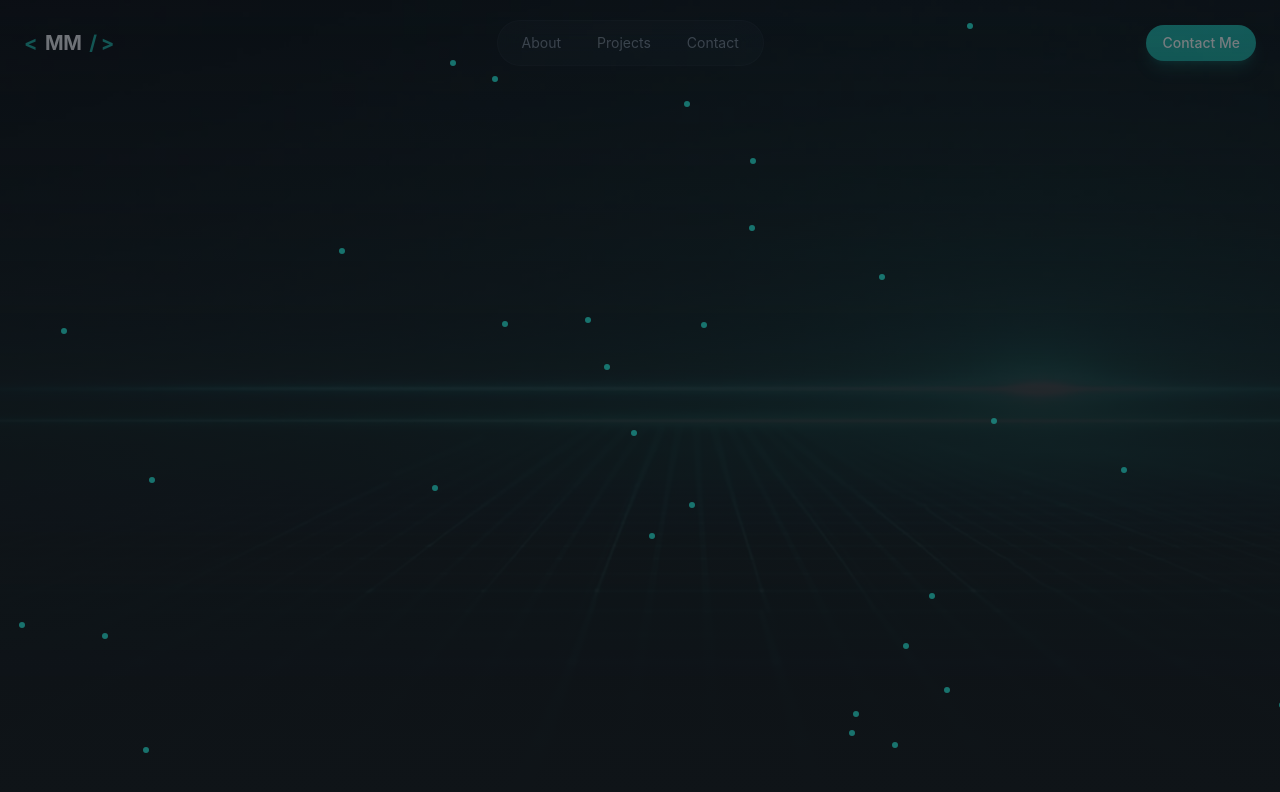
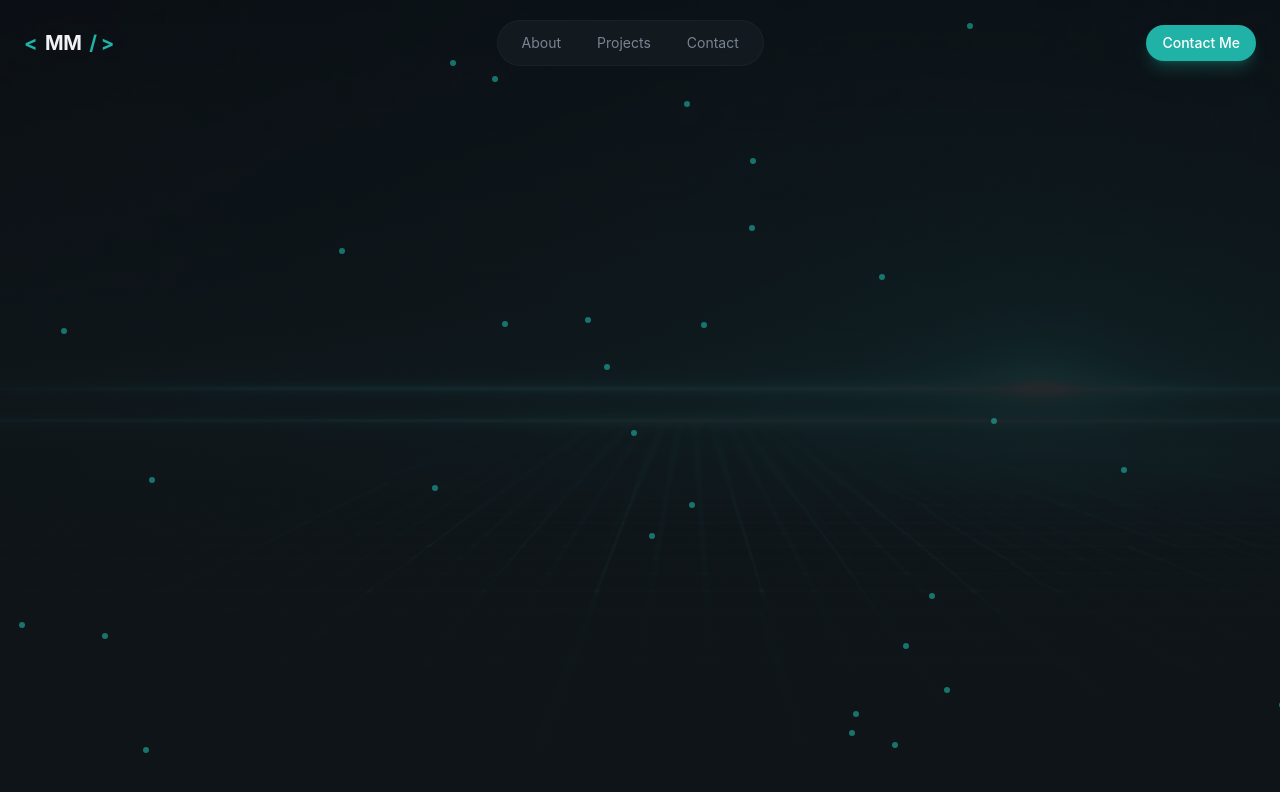
Before and after one commit to Mvnsour/dev-personal-portfolio, a React (Vite) app: page / in a window 1280 px wide. Shown: the top 792 px of the page. Built offline with nearby package versions, Linux system fonts and the light colour scheme.

Commit message:
style: add z-index to header for improved stacking context

```diff
--- a/src/layout/Navbar.tsx
+++ b/src/layout/Navbar.tsx
@@ -17,7 +17,7 @@
   const [isMobileMenuOpen, setIsMobileMenuOpen] = useState(false);
 
   return (
-    <header className='fixed top-0 left-0 right-0 bg-transparent py-5'>
+    <header className='fixed top-0 left-0 right-0 bg-transparent py-5 z-50'>
       <nav className='container mx-auto px-6 flex items-center justify-between'>
         <a href="#" className='text-xl font-bold tracking-tight hover:text-primary'>
           <span className='text-primary pr-2'>&lt;</span>
```
